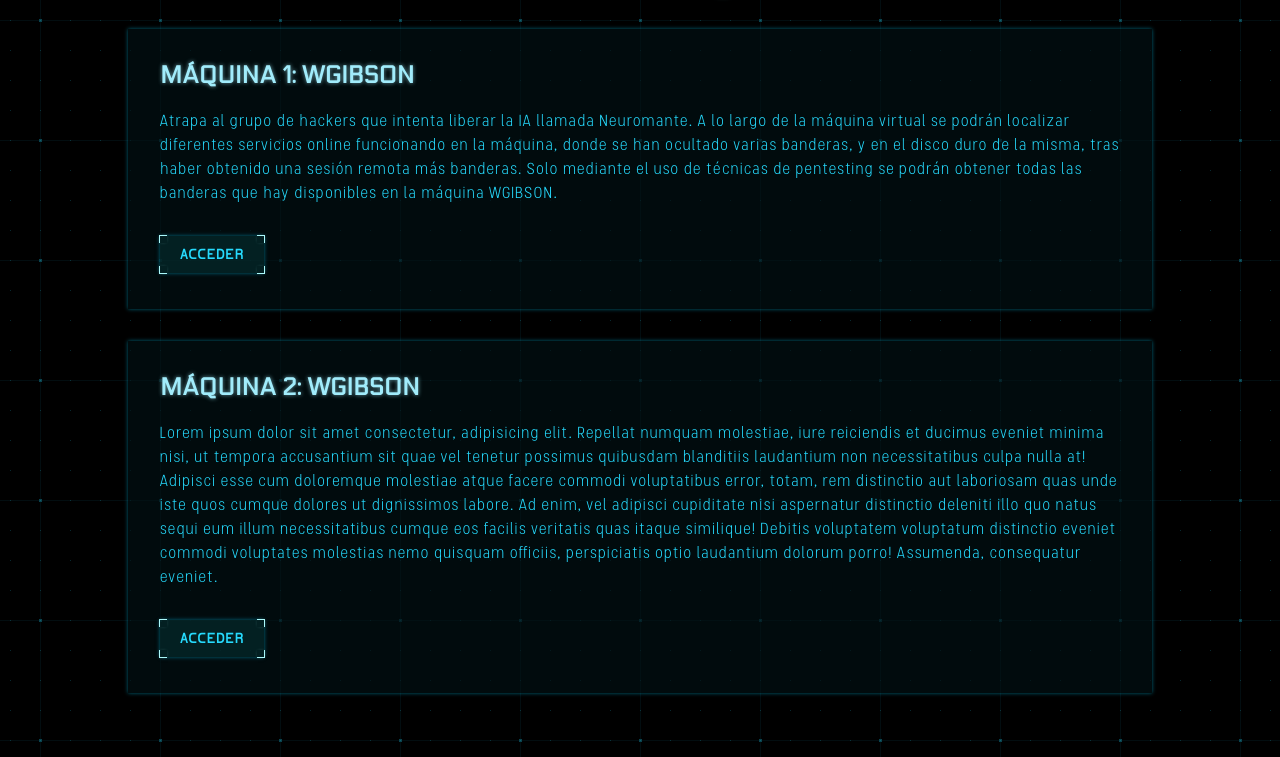
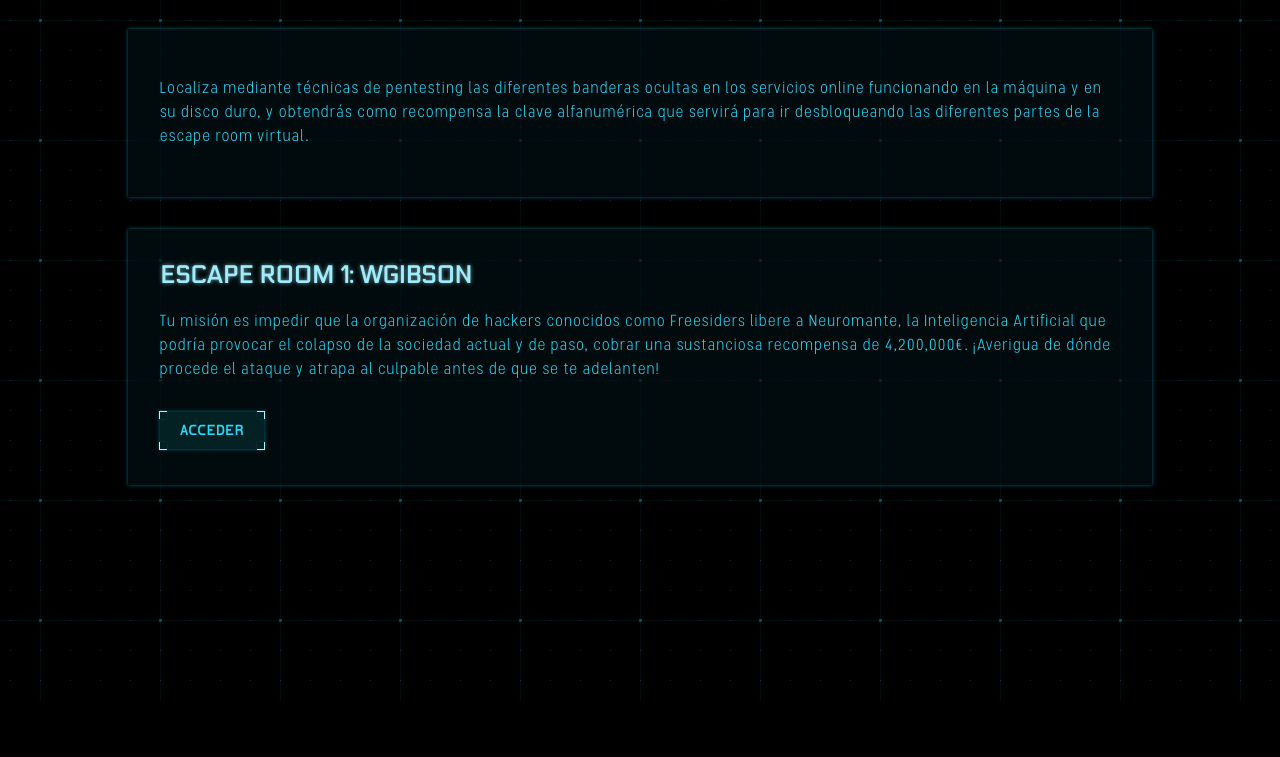
Before and after one commit to prubiera85/escaperoom, a plain HTML site: page web/index.html in a window 1280 px wide. Shown: the part 100-857 px from the top of the page. After the commit the page ends 800 px from the top, so only its background shows below. Drawn offline with Linux system fonts and the light colour scheme; files whose address does not match are found by name.

Commit message:
Add files via upload

```diff
--- a/web/games/game01.js
+++ b/web/games/game01.js
@@ -1,5 +1,5 @@
 var game01 = {
-    "title": "Máquina 1: WGIBSON",
+    "title": "Escape Room 1: WGIBSON",
     "description": "Atrapa al grupo de hackers que intenta liberar la IA llamada Neuromante. A lo largo de la máquina virtual se podrán localizar diferentes servicios online funcionando en la máquina, donde se han ocultado varias banderas, y en el disco duro de la misma, tras haber obtenido una sesión remota más banderas. Solo mediante el uso de técnicas de pentesting se podrán obtener todas las banderas que hay disponibles en la máquina WGIBSON.",
     "cards":[
         {
@@ -7,8 +7,8 @@
             "story": "<p>Tu misión es impedir que la organización de hackers conocidos como Freesiders libere a Neuromante, la Inteligencia Artificial que podría provocar el colapso de la sociedad actual y de paso, cobrar una sustanciosa recompensa de 4,200,000€.</p><p>¡Averigua de dónde procede el ataque y atrapa al culpable antes de que se te adelanten!</p>",
             "instructions": "<p>Instala la máquina virtual proporcionada y utiliza técnicas de pentesting para obtener las diferentes banderas que te permitirán avanzar en la historia y resolver la escape room.</p>",
             "links": [
-                {"txt": "Descargar máquina", "href": "resources/machine.zip"},
-                {"txt": "Instrucciones de instalación", "href": "resources/instrucciones.pdf"}
+                {"txt": "Descargar máquina", "href": "https://drive.google.com/uc?id=1OGv0dTJrJ2AnsLEp85NjTrGCPiiRTqG5&export=download"},
+                {"txt": "Instrucciones de instalación", "href": "resources/instrucciones_de_instalacion.pdf"}
             ]
         },
         {
--- a/web/index.html
+++ b/web/index.html
@@ -28,9 +28,14 @@
             <h2 class="course_title">Curso de Ciberseguridad</h2>
         </header>
 
+
         <section class="room_item">
-            <h2 class="title">Máquina 1: WGIBSON</h2>
-            <p class="description">Atrapa al grupo de hackers que intenta liberar la IA llamada Neuromante. A lo largo de la máquina virtual se podrán localizar diferentes servicios online funcionando en la máquina, donde se han ocultado varias banderas, y en el disco duro de la misma, tras haber obtenido una sesión remota más banderas. Solo mediante el uso de técnicas de pentesting se podrán obtener todas las banderas que hay disponibles en la máquina WGIBSON.</p>
+            <p class="description">Localiza mediante técnicas de pentesting las diferentes banderas ocultas en los servicios online funcionando en la máquina y en su disco duro, y obtendrás como recompensa la clave alfanumérica que servirá para ir desbloqueando las diferentes partes de la escape room virtual.</p>
+        </section>
+
+        <section class="room_item">
+            <h2 class="title">Escape Room 1: WGIBSON</h2>
+            <p class="description">Tu misión es impedir que la organización de hackers conocidos como Freesiders libere a Neuromante, la Inteligencia Artificial que podría provocar el colapso de la sociedad actual y de paso, cobrar una sustanciosa recompensa de 4,200,000€. ¡Averigua de dónde procede el ataque y atrapa al culpable antes de que se te adelanten!</p>
 
             <a href="game.html?id=1" class="corner_box btn_start">
                 <div class="corner_line corner_topleft"></div>
@@ -43,7 +48,7 @@
         </section>
 
 
-        <section class="room_item">
+        <!-- <section class="room_item">
             <h2 class="title">Máquina 2: WGIBSON</h2>
 
             <p class="description">Lorem ipsum dolor sit amet consectetur, adipisicing elit. Repellat numquam molestiae, iure reiciendis et ducimus eveniet minima nisi, ut tempora accusantium sit quae vel tenetur possimus quibusdam blanditiis laudantium non necessitatibus culpa nulla at! Adipisci esse cum doloremque molestiae atque facere commodi voluptatibus error, totam, rem distinctio aut laboriosam quas unde iste quos cumque dolores ut dignissimos labore. Ad enim, vel adipisci cupiditate nisi aspernatur distinctio deleniti illo quo natus sequi eum illum necessitatibus cumque eos facilis veritatis quas itaque similique! Debitis voluptatem voluptatum distinctio eveniet commodi voluptates molestias nemo quisquam officiis, perspiciatis optio laudantium dolorum porro! Assumenda, consequatur eveniet.</p>
@@ -55,7 +60,7 @@
                 <div class="corner_line corner_bottomleft"></div>
                 <div class="corner_line corner_bottomright"></div>
             </div>
-        </section>
+        </section> -->
 
     </div>
 
```
Also changed, not shown: 1 other file.
